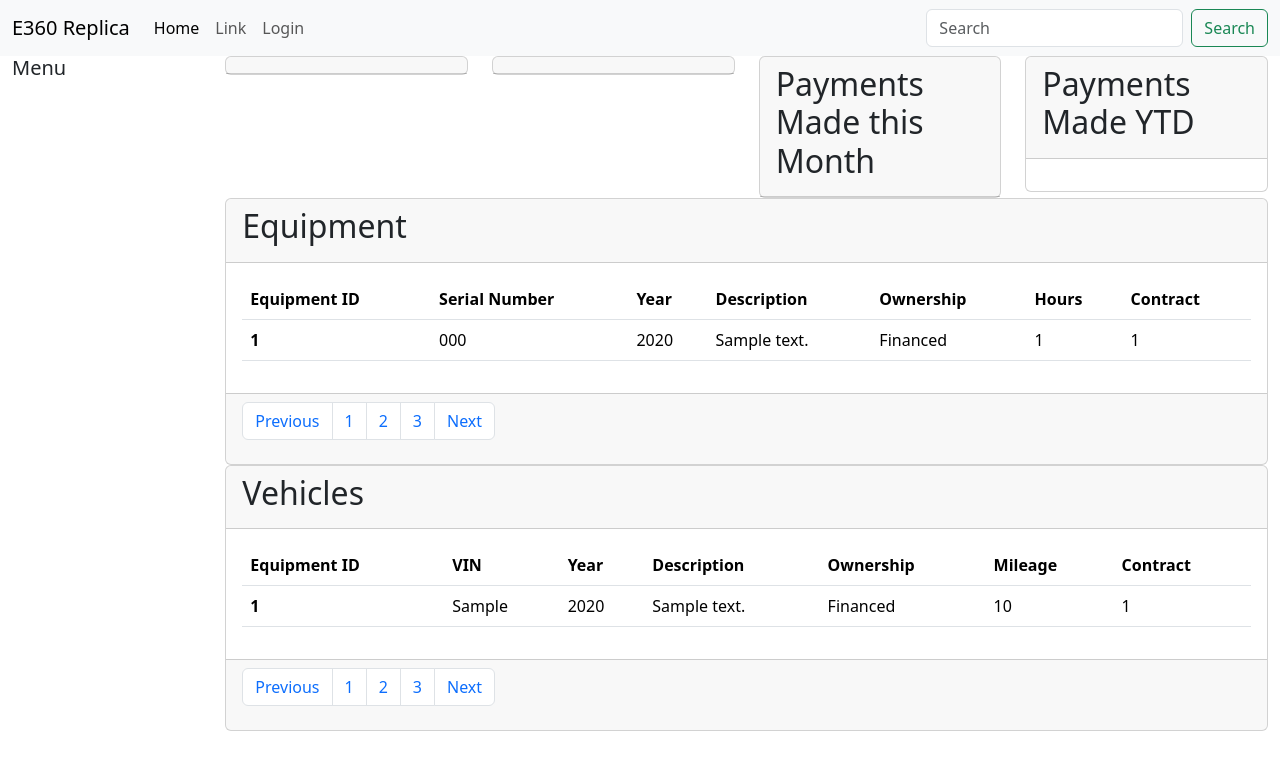
After one commit to codebypaul/e360_replacement, a Django app: page /admin-panel/ in a window 1280 px wide. The commit adds this page. Shown: the top 770 px of the page. Run offline with Django 5.2, Linux system fonts and the light colour scheme; tables that the repository leaves empty hold one stand-in row (values such as "Sample post").

Commit message:
began the build of the admin panel, takes in all the equipment and vehicle data

```diff
--- a/e360/front_end/urls.py
+++ b/e360/front_end/urls.py
@@ -1,9 +1,19 @@
 from django.urls import path, include
 from . import views
+from .views import CustomLoginView
+from django.contrib.auth.views import LogoutView
+urlpatterns = [
 
-
-urlpatterns = [
     path('',views.home_page, name = 'home page'),
+    # Authentication
+    path('login/', CustomLoginView.as_view(), name='login'),
+    path('logout/', LogoutView.as_view(next_page='home page'), name='logout'),
+    # Authenticated Views
+    path('system-home/', views.system, name='system home page'),
     path('equipment-list/',views.equipment_list, name = 'view all equipment'),
     path('vehicle-list/',views.vehicle_list, name = 'view all vehicles'),
+
+    # Admin Only Pages
+    path('admin-panel/',views.admin_panel,name='admin panel'),
+
 ]
--- a/e360/front_end/views.py
+++ b/e360/front_end/views.py
@@ -1,11 +1,35 @@
 from django.shortcuts import render
 from django.http import JsonResponse
+from django.urls import reverse_lazy
 
+#  Authentication
+from django.contrib.auth.views import LoginView
+from django.contrib.auth.mixins import LoginRequiredMixin
+from django.contrib.auth.forms import UserCreationForm
+from django.contrib.auth import login
+
+# models
 from api.models import Equipment, Vehicle
+
+#
+from django.core.paginator import Paginator
 # Create your views here.
 def home_page(request):
 
     return render(request, 'pages/home.html', context = {}, status = 200)
+
+# Authentication View
+class CustomLoginView(LoginView):
+    template_name = 'auth/login.html'
+    fields = '__all__'
+    redirect_authenticatwed_user = True
+
+    def get_success_url(self):
+        return reverse_lazy('system home page')
+
+# Authenticated User View
+def system(request):
+    return render(request, 'pages/system.html', context = {}, status = 200)
 
 def equipment_list(request):
     """
@@ -60,3 +84,13 @@ def vehicle_list(request):
     }
 
     return JsonResponse(data)
+
+# Admin only
+def admin_panel(request,*args, **kwargs):
+    equipments = Equipment.objects.all()
+    vehicles = Vehicle.objects.all()
+    context={
+        'equipments':equipments,
+        'vehicles':vehicles
+    }
+    return render(request,'admin/admin_panel.html',context=context,status=200)
--- /dev/null
+++ b/e360/templates/admin/admin_panel.html
@@ -0,0 +1,158 @@
+{% extends 'base.html' %}
+
+{% block head_title %}
+Admin Panel
+{% endblock head_title %}
+
+{% block content %}
+<div class="container-fluid">
+    <div class="row">
+        <div class="col-2">
+            <h5>
+                Menu
+            </h5>
+        </div>
+        <div class="col-10">
+            <div class="row">
+
+            </div>
+
+            <div class="row">
+                <div class="col-3">
+                    <div class="card">
+                        <div class="card-header">
+
+                        </div>
+                    </div>
+                </div>
+                <div class="col-3">
+                    <div class="card">
+                        <div class="card-header">
+
+                        </div>
+                    </div>
+                </div>
+                <div class="col-3">
+                    <div class="card">
+                        <div class="card-header">
+                            <h2>Payments Made this Month</h2>
+                        </div>
+                    </div>
+                </div>
+                <div class="col-3">
+                    <div class="card">
+                        <div class="card-header">
+                            <h2>
+                                Payments Made YTD
+                            </h2>
+                        </div>
+                        <div class="card-body">
+
+                        </div>
+                    </div>
+                </div>
+            </div>
+            <!-- equipment -->
+            <div class="row" id="equipment">
+                <div class="col">
+                    <div class="card">
+                        <div class="card-header">
+                            <h2>Equipment</h2>
+                        </div>
+                        <div class="card-body">
+                            <table class="table">
+                                <thead>
+                                    <tr>
+                                        <th scope="col">Equipment ID</th>
+                                        <th scope="col">Serial Number</th>
+                                        <th scope="col">Year</th>
+                                        <th scope="col">Description</th>
+                                        <th scope="col">Ownership</th>
+                                        <th scope="col">Hours</th>
+                                        <th scope="col">Contract</th>
+                                    </tr>
+                                </thead>
+                                <tbody>
+                                    {% for equipment in equipments %}
+                                    <tr>
+                                        <th scope="row">{{equipment.equipment_id}}</th>
+                                        <td>{{equipment.serial_number}}</td>
+                                        <td>{{equipment.year}}</td>
+                                        <td>{{equipment.description}}</td>
+                                        <td>{{equipment.ownership}}</td>
+                                        <td>{{equipment.hours}}</td>
+                                        <td>{{equipment.contract_id}}</td>
+                                    </tr>
+                                    {% endfor %}
+                                </tbody>
+                            </table>
+                        </div>
+                        <div class="card-footer ">
+                            <nav aria-label="Page navigation example">
+                                <ul class="pagination">
+                                    <li class="page-item"><a class="page-link" href="#">Previous</a></li>
+                                    <li class="page-item"><a class="page-link" href="#">1</a></li>
+                                    <li class="page-item"><a class="page-link" href="#">2</a></li>
+                                    <li class="page-item"><a class="page-link" href="#">3</a></li>
+                                    <li class="page-item"><a class="page-link" href="#">Next</a></li>
+                                </ul>
+                            </nav>
+                        </div>
+                    </div>
+                </div>
+
+            </div>
+            <!-- vehicles -->
+            <div class="row" id="vehicles">
+                <div class="col">
+                    <div class="card">
+                        <div class="card-header">
+                            <h2>Vehicles</h2>
+                        </div>
+                        <div class="card-body">
+                            <table class="table">
+                                <thead>
+                                  <tr>
+                                    <th scope="col">Equipment ID</th>
+                                    <th scope="col">VIN</th>
+                                    <th scope="col">Year</th>
+                                    <th scope="col">Description</th>
+                                    <th scope="col">Ownership</th>
+                                    <th scope="col">Mileage</th>
+                                    <th scope="col">Contract</th>
+                                  </tr>
+                                </thead>
+                                <tbody>
+                                    {% for vehicle in vehicles %}
+                                  <tr>
+                                    <th scope="row">{{vehicle.equipment_id}}</th>
+                                    <td>{{vehicle.vin}}</td>
+                                    <td>{{vehicle.year}}</td>
+                                    <td>{{vehicle.description}}</td>
+                                    <td>{{vehicle.ownership}}</td>
+                                    <td>{{vehicle.mileage}}</td>
+                                    <td>{{vehicle.contract_id}}</td>
+                                  </tr>
+                                  {% endfor %}
+                                </tbody>
+                              </table>
+                        </div>
+                        <div class="card-footer ">
+                            <nav aria-label="Page navigation example">
+                                <ul class="pagination">
+                                    <li class="page-item"><a class="page-link" href="#">Previous</a></li>
+                                    <li class="page-item"><a class="page-link" href="#">1</a></li>
+                                    <li class="page-item"><a class="page-link" href="#">2</a></li>
+                                    <li class="page-item"><a class="page-link" href="#">3</a></li>
+                                    <li class="page-item"><a class="page-link" href="#">Next</a></li>
+                                </ul>
+                            </nav>
+                        </div>
+                    </div>
+                </div>
+            </div>
+
+        </div>
+    </div>
+</div>
+{% endblock content %}
--- a/e360/templates/base.html
+++ b/e360/templates/base.html
@@ -3,13 +3,18 @@
     <head>
         <meta charset="utf-8">
         <meta name="viewport" content="width=device-width, initial-scale=1">
-        <title>E360 {% block head_title %} {% endblock head_title %}</title>
+        <title>E360 : {% block head_title %} {% endblock head_title %}</title>
         <link href="https://cdn.jsdelivr.net/npm/bootstrap@5.3.2/dist/css/bootstrap.min.css" rel="stylesheet" integrity="sha384-T3c6CoIi6uLrA9TneNEoa7RxnatzjcDSCmG1MXxSR1GAsXEV/Dwwykc2MPK8M2HN" crossorigin="anonymous">
     </head>
     <body>
         <nav class="navbar navbar-expand-lg bg-body-tertiary">
             <div class="container-fluid">
-                <a class="navbar-brand" href="#">Navbar</a>
+                {% if user.is_authenticated %}
+                <a class="navbar-brand" href="{% url 'system home page' %}">
+                {% else %}
+                <a class="navbar-brand" href="{% url 'home page' %}">
+                {% endif %}
+                    E360 Replica</a>
                     <button class="navbar-toggler" type="button" data-bs-toggle="collapse" data-bs-target="#navbarSupportedContent" aria-controls="navbarSupportedContent" aria-expanded="false" aria-label="Toggle navigation">
                     <span class="navbar-toggler-icon"></span>
                     </button>
@@ -21,20 +26,29 @@
                         <li class="nav-item">
                             <a class="nav-link" href="#">Link</a>
                         </li>
+
+                        {% if user.is_authenticated %}
                         <li class="nav-item dropdown">
                             <a class="nav-link dropdown-toggle" href="#" role="button" data-bs-toggle="dropdown" aria-expanded="false">
-                            Dropdown
+                            {{user.first_name}} {{user.last_name}}
                             </a>
                             <ul class="dropdown-menu">
+                                {% if user.is_superuser %}
+                                <li><a class="dropdown-item" href="{% url 'admin panel' %}">Admin Panel</a></li>
+                                <li><hr class="dropdown-divider"></li>
+                                {% endif %}
                             <li><a class="dropdown-item" href="#">Action</a></li>
-                            <li><a class="dropdown-item" href="#">Another action</a></li>
-                            <li><hr class="dropdown-divider"></li>
-                            <li><a class="dropdown-item" href="#">Something else here</a></li>
+                            <li><a class="dropdown-item" href="{% url 'logout' %}">Logout</a></li>
                             </ul>
                         </li>
+                        {% else %}
                         <li class="nav-item">
+                            <a class="nav-link" href="{% url 'login' %}">Login</a>
+                        </li>
+                        {% endif %}
+                        <!-- <li class="nav-item">
                             <a class="nav-link disabled" aria-disabled="true">Disabled</a>
-                        </li>
+                        </li> -->
                     </ul>
                     <form class="d-flex" role="search">
                         <input class="form-control me-2" type="search" placeholder="Search" aria-label="Search">
```
Also changed, not shown: e360/api/models.py (+13 -0 lines), e360/templates/admin/permissions.html (added, +9 -0 lines), e360/templates/auth/login.html (added, +30 -0 lines), e360/templates/pages/system.html (added, +18 -0 lines).
